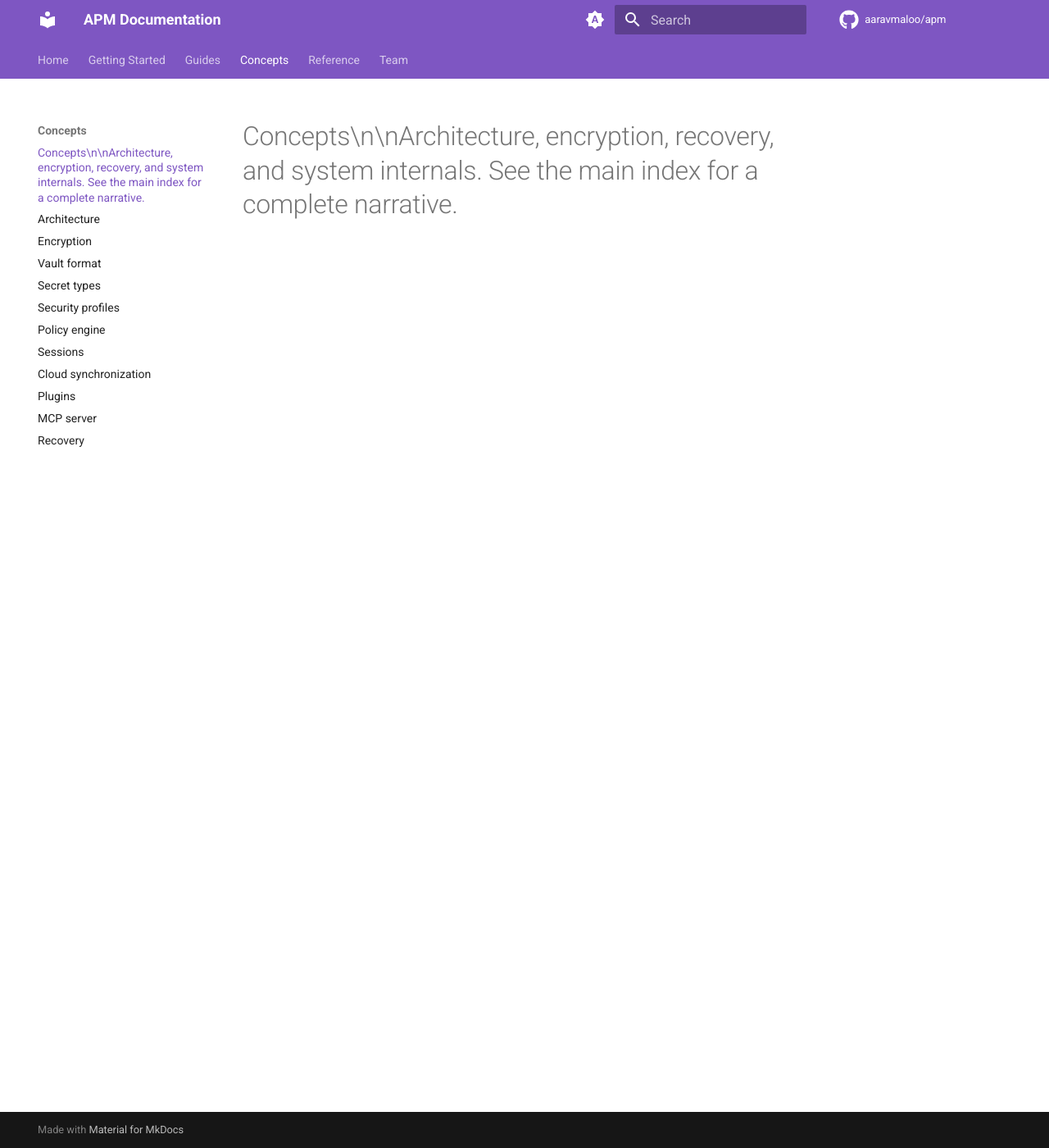
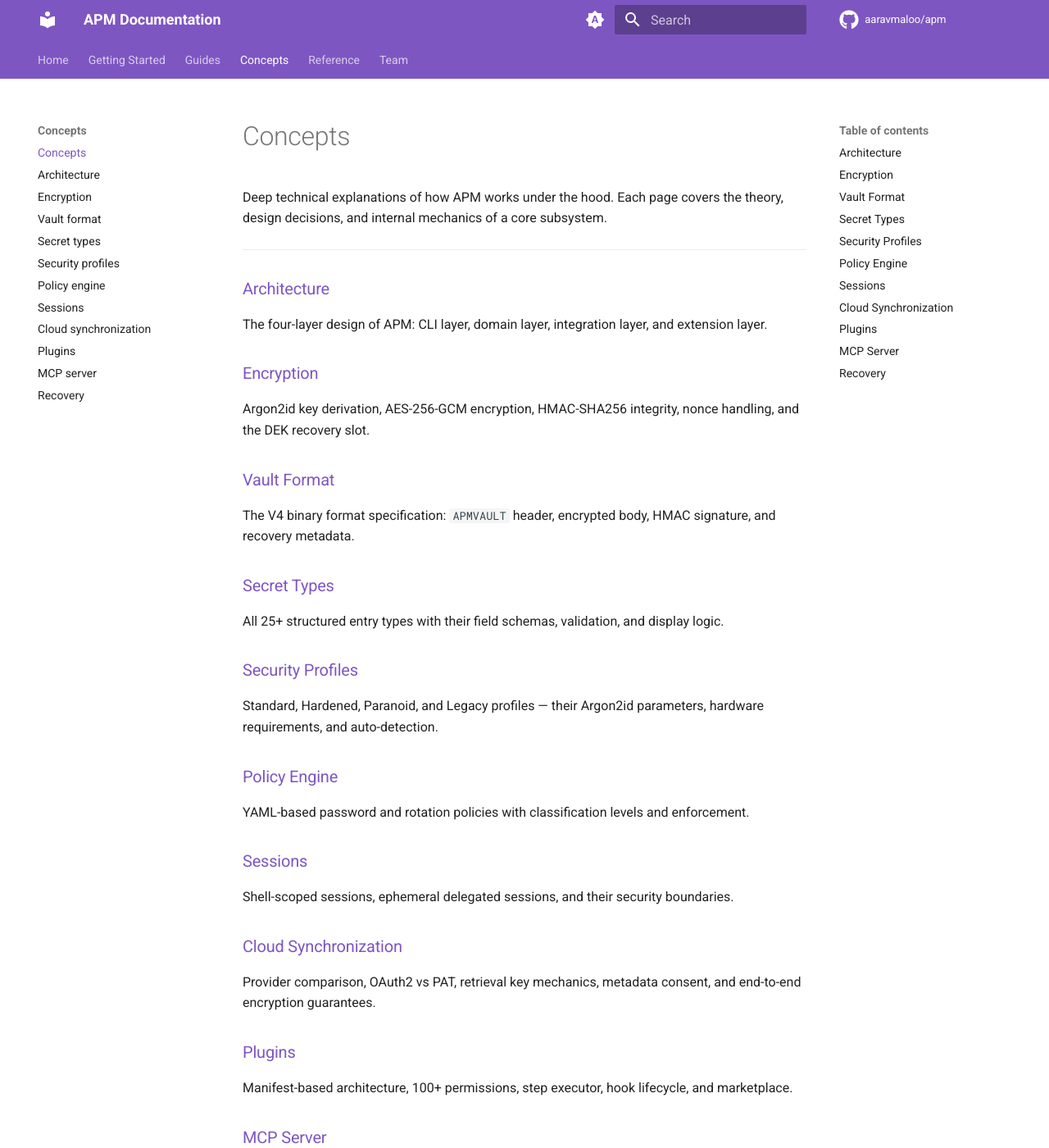
Before and after one commit to aaravmaloo/apm, an MkDocs documentation site: the page built from docs/concepts/index.md, in a window 1280 px wide and 1400 px high. Shown: the whole window at 82% size. Built offline with MkDocs 1.6.1 and Material for MkDocs 9.7.7, drawn with Linux system fonts in a browser that asks for light colours; comment, search, counter and statistics services are not loaded; some of the changed text lies outside the part shown.

Commit message:
update docs/concepts/index.md

```diff
--- a/docs/concepts/index.md
+++ b/docs/concepts/index.md
@@ -1 +1,97 @@
-# Concepts\n\nArchitecture, encryption, recovery, and system internals. See the main index for a complete narrative.
+# Concepts
+
+Deep technical explanations of how APM works under the hood. Each page covers the theory, design decisions, and internal mechanics of a core subsystem.
+
+---
+
+<div class="apm-feature-grid" markdown>
+
+<div class="apm-feature-card" markdown>
+
+### [Architecture](architecture.md)
+
+The four-layer design of APM: CLI layer, domain layer, integration layer, and extension layer.
+
+</div>
+
+<div class="apm-feature-card" markdown>
+
+### [Encryption](encryption.md)
+
+Argon2id key derivation, AES-256-GCM encryption, HMAC-SHA256 integrity, nonce handling, and the DEK recovery slot.
+
+</div>
+
+<div class="apm-feature-card" markdown>
+
+### [Vault Format](vault-format.md)
+
+The V4 binary format specification: `APMVAULT` header, encrypted body, HMAC signature, and recovery metadata.
+
+</div>
+
+<div class="apm-feature-card" markdown>
+
+### [Secret Types](secret-types.md)
+
+All 25+ structured entry types with their field schemas, validation, and display logic.
+
+</div>
+
+<div class="apm-feature-card" markdown>
+
+### [Security Profiles](security-profiles.md)
+
+Standard, Hardened, Paranoid, and Legacy profiles — their Argon2id parameters, hardware requirements, and auto-detection.
+
+</div>
+
+<div class="apm-feature-card" markdown>
+
+### [Policy Engine](policy-engine.md)
+
+YAML-based password and rotation policies with classification levels and enforcement.
+
+</div>
+
+<div class="apm-feature-card" markdown>
+
+### [Sessions](sessions.md)
+
+Shell-scoped sessions, ephemeral delegated sessions, and their security boundaries.
+
+</div>
+
+<div class="apm-feature-card" markdown>
+
+### [Cloud Synchronization](cloud-sync.md)
+
+Provider comparison, OAuth2 vs PAT, retrieval key mechanics, metadata consent, and end-to-end encryption guarantees.
+
+</div>
+
+<div class="apm-feature-card" markdown>
+
+### [Plugins](plugins.md)
+
+Manifest-based architecture, 100+ permissions, step executor, hook lifecycle, and marketplace.
+
+</div>
+
+<div class="apm-feature-card" markdown>
+
+### [MCP Server](mcp.md)
+
+Model Context Protocol internals — permission scopes, transaction guardrails, and token lifecycle.
+
+</div>
+
+<div class="apm-feature-card" markdown>
+
+### [Recovery](recovery.md)
+
+Multi-factor recovery: email OTP, recovery keys, Shamir secret sharing, WebAuthn passkeys, and recovery codes.
+
+</div>
+
+</div>
```
